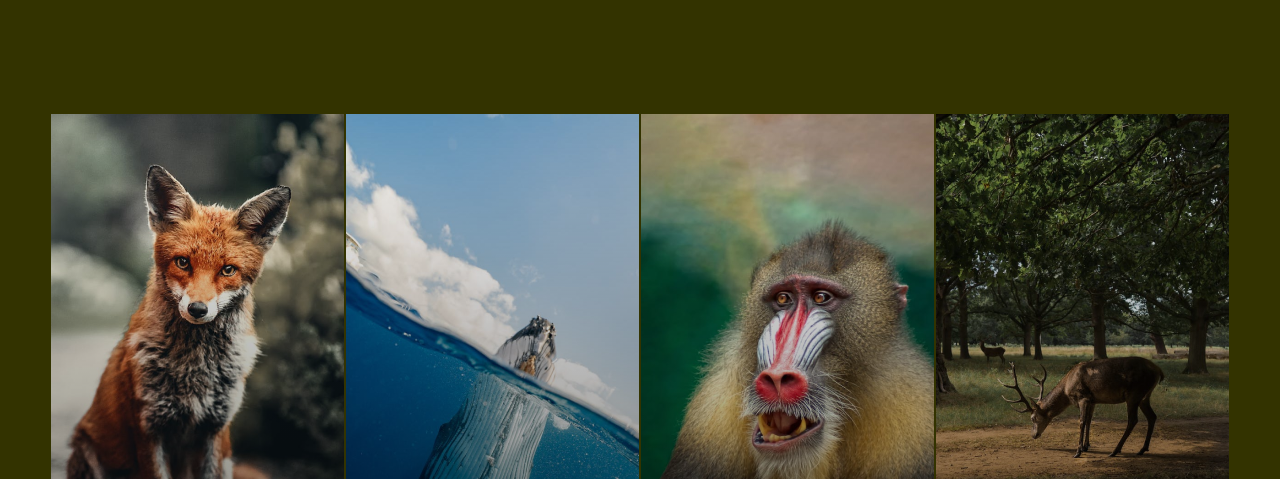
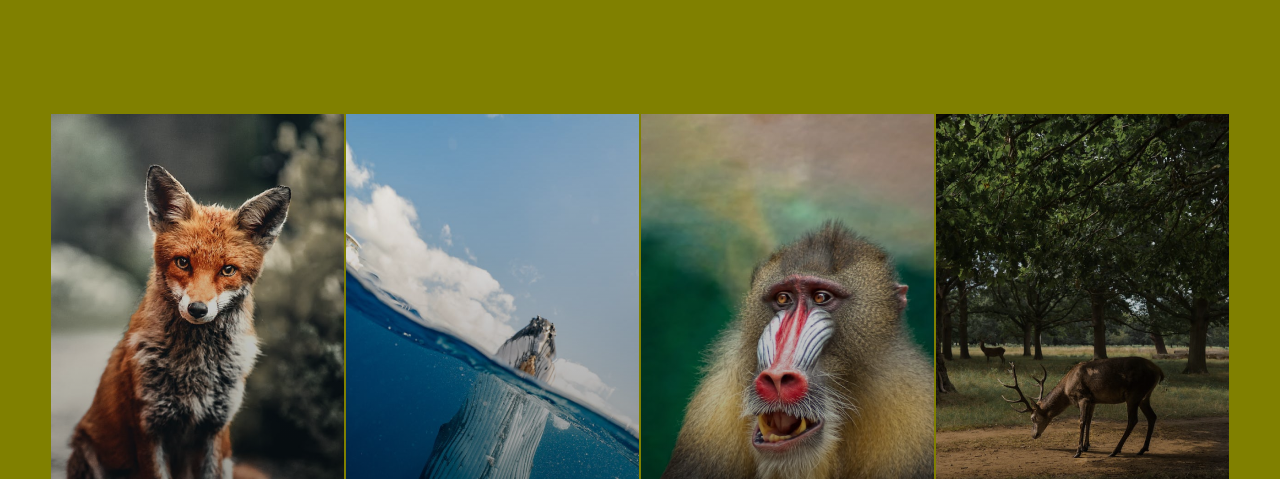
Before and after one commit to kenny2033/coa-challeng, a plain HTML site: page index.html in a window 1280 px wide. Shown: the top 479 px of the page. Drawn offline with Linux system fonts and the light colour scheme.

Commit message:
update syles.css

```diff
--- a/assets/css/styles.css
+++ b/assets/css/styles.css
@@ -3,7 +3,7 @@
   src: url("../fonts/DINCondensed-Bold.ttf");
 }
 body {
-  background: #333300;
+  background: olive;
   font-family: "din-condensed", sans-serif;
 }
 .images-container {
```
